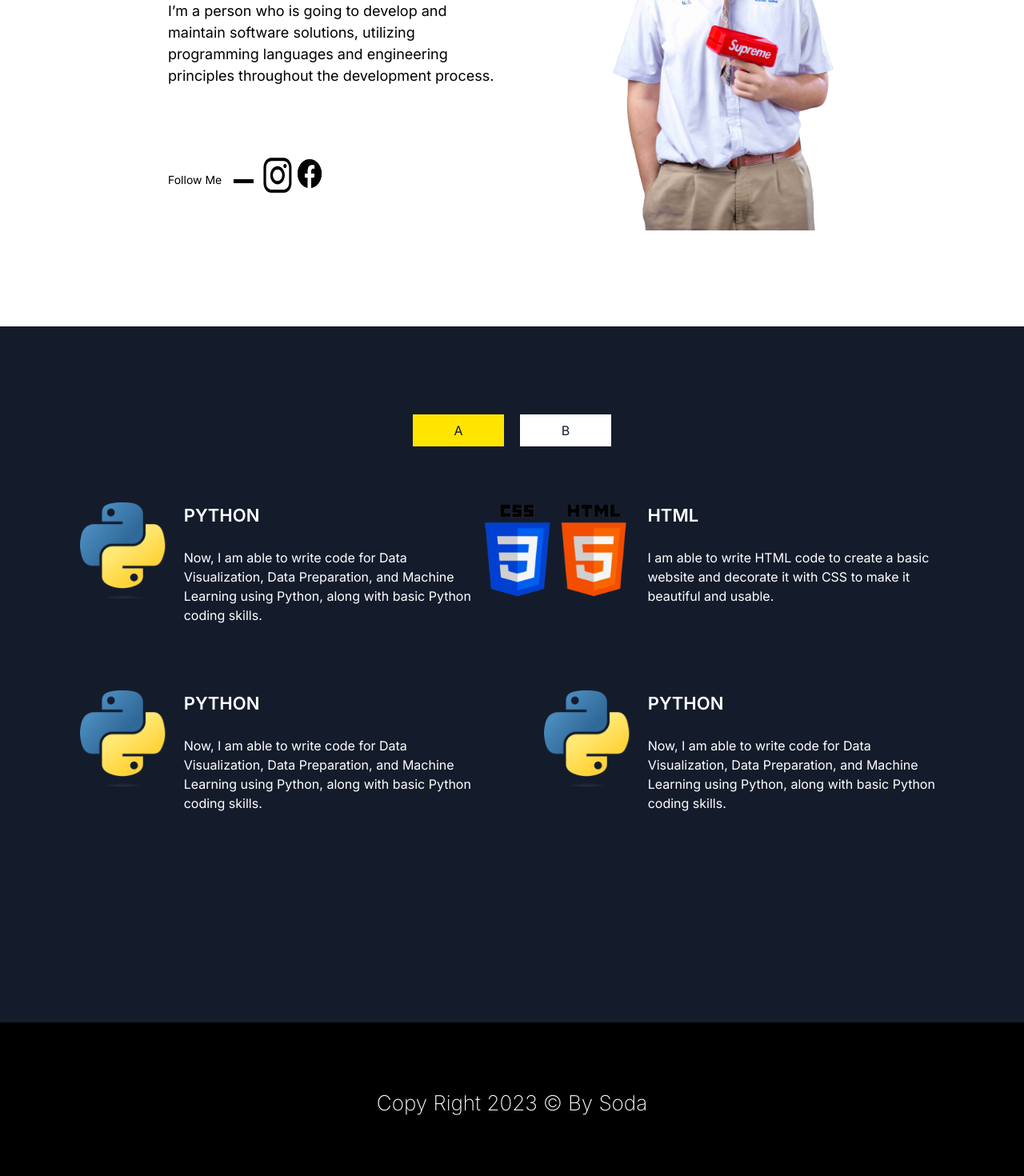
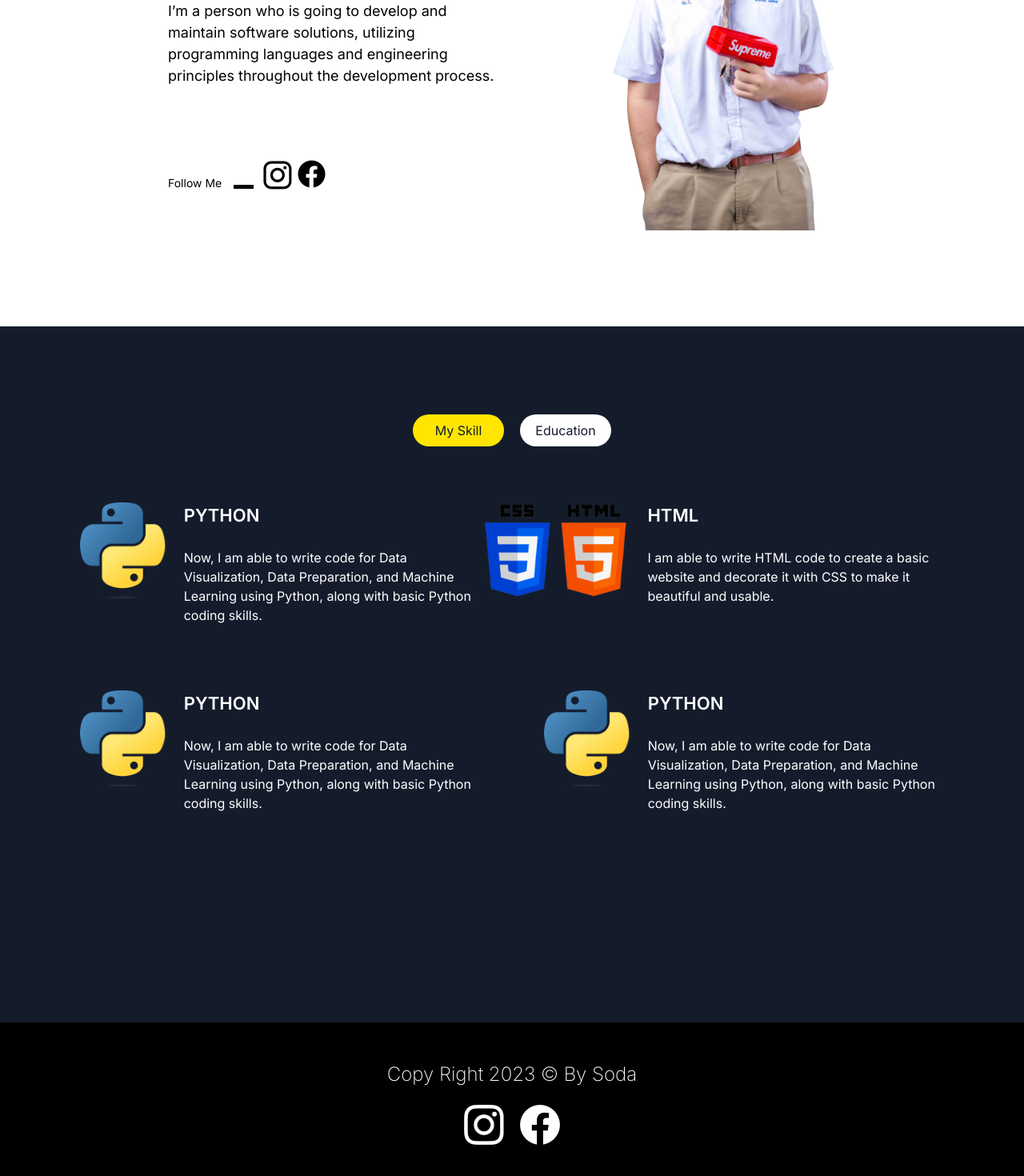
Before and after one commit to Worrawatsoda/sodaportfolio, a Next.js app: page / in a window 1280 px wide. Shown: the part 1068-2538 px from the top of the page at 80% size. Built offline with nearby package versions, Linux system fonts and the light colour scheme.

Commit message:
Edit footer

```diff
--- a/src/app/page.tsx
+++ b/src/app/page.tsx
@@ -51,25 +51,30 @@ export default function Home() {
           <div className=' w-[500px] h-[500px] pl-20 pt-20 '>
             <h1 className='text-black font-semibold italic text-[23px]'>Hello!<br /> I’m soda<br /> I Need To Be A  Software Developer</h1>
             <p className='text-grey-300 text-[18px]'><br />I’m a person who is going to develop and maintain software solutions, utilizing programming languages and engineering principles throughout the development process.</p>
-            <div className='flex  h-[50px] w-[400px] mt-[85px]   '>
+            <div className='flex items-center  h-[50px] w-[400px] mt-[85px]  '>
               <p className=' text-[14px]'><br />Follow Me </p>
-              <div className='bg-black h-[5px] w-[25px] ml-[15px] mt-[31px] '></div>
-              <Image className='ml-[10px]'
+              <div className='bg-black h-[5px] w-[25px] ml-[15px] mt-[31px] mr-[10px] '></div>
+              <div className='w-[40] h-[40] '>
+                <Image className=''
                   src="/ig icon.png"
                   width={40}
-                height={35}
+                  height={40}
 
                   alt="Picture of the author"
                 />
+              </div>
+              <div className='w-[45px] h-[45px] '>
                 <Image className=' mb-[2px]'
                   src="/fb icon.png"
-                width={40}
-                height={60}
+                  width={45}
+                  height={45}
 
                   alt="Picture of the author"
                 />
+              </div>
 
             </div>
+
           </div>
 
           <div className='flex items-center justify-center w-[500px] h-[500px] overflow-hidden ml-[20px]'>
@@ -89,22 +94,23 @@ export default function Home() {
 
         <div className='flex justify-center  h-[80px] w-full'>
           {mySkillButton == "A" ? (<>
-            <button className='text-primary w-[114px] h-[40px] bg-activebutton m-[10px] ' onClick={(e) => handleMySkillButton("A")}> A </button>
+            <button className='text-primary w-[114px] h-[40px] bg-activebutton m-[10px] rounded-full ' onClick={(e) => handleMySkillButton("A")}> My Skill</button>
 
           </>) :
             (<>
-              <button className='text-primary w-[114px] h-[40px] bg-secondary m-[10px] ' onClick={(e) => handleMySkillButton("A")}> A </button>
+              <button className='text-primary w-[114px] h-[40px] bg-secondary m-[10px] rounded-full ' onClick={(e) => handleMySkillButton("A")}> My Skill </button>
             </>)}
           {mySkillButton == "B" ? (<>
-            <button className='text-primary w-[114px] h-[40px] bg-activebutton m-[10px] ' onClick={(e) => handleMySkillButton("B")}> B </button>
+            <button className='text-primary w-[114px] h-[40px] bg-activebutton m-[10px] rounded-full ' onClick={(e) => handleMySkillButton("B")}> Education </button>
 
           </>) :
             (<>
-              <button className='text-primary w-[114px] h-[40px] bg-secondary m-[10px] ' onClick={(e) => handleMySkillButton("B")}> B </button>
+              <button className='text-primary w-[114px] h-[40px] bg-secondary m-[10px] rounded-full ' onClick={(e) => handleMySkillButton("B")}> Education </button>
             </>)}
 
         </div>
         {mySkillButton == "A" ? (<>
+
           <div className='flex items-center justify-center  w-full h-[350px]   '>
             <div className='flex  w-[500px] h-[120px] -mt-[150px] '>
               <Image className=' '
@@ -181,14 +187,14 @@ export default function Home() {
 
                 alt="Picture of the author"
               />
-              <p className='pl-10 pt-10 text-white text-[16px]'> dasdasdddddddddddddddddddddddddddddddddddddddd</p>
+              <p className='pl-10 pt-10 text-white text-[16px] '> dasdasdddddddddddddddddddddddddddddddddddddddd</p>
             </div>
 
           </div>
           <div className='flex items-center justify-center  w-full h-[400px] mt-20'>
             <div className='flex w-[560x] h-[400px] '>
               <div className='w-[560px] h-[400px] pl-20'>
-                <p className='pr-20 pt-10 text-white text-[16px]'> dasdasdddddddddddddddddddddddddddddddddddddddd</p>
+                <p className='pr-20 pt-10 text-white text-[16px]'> dasddddddddddddddddddddddddddddddd</p>
               </div>
               <div className='pl-10'>
                 <Image className='  '
@@ -210,8 +216,53 @@ export default function Home() {
       </section>
 
       <footer className='flex items-center justify-center w-full h-[200px] bg-black '>
-          <p className='text-secondary text-[26px] font-extralight'>Copy Right 2023 © By Soda</p>
+        {/* <p className='text-secondary text-[26px] font-extralight bg-green-200'>Copy Right 2023 © By Soda</p> */}
+        {/* <div className='flex items-center  h-[50px] w-[400px] mt-[85px] bg-red-200 '>
+          <div className='w-[50px] h-[50px]  '>
+            <Image className=''
+              src="/footerig icon.png"
+              width={50}
+              height={50}
 
+              alt="Picture of the author"
+            />
+          </div>
+          <div className='w-[50px] h-[50px] '>
+            <Image className=' mb-[2px]'
+              src="/footerfb icon.png"
+              width={50}
+              height={50}
+
+              alt="Picture of the author"
+            />
+          </div>
+
+        </div> */}
+
+        <div className='flex flex-col items-center justify-center w-[500px] h-[150px] '>
+          <p className='text-secondary text-[24px] font-extralight '>Copy Right 2023 © By Soda</p>
+           <div className='flex items-center justify-center h-[50px] w-[400px] mt-[20px]   '>
+          <div className='w-[50px] h-[50px] mr-[20px] '>
+            <Image className=''
+              src="/footerig icon.png"
+              width={50}
+              height={50}
+
+              alt="Picture of the author"
+            />
+          </div>
+          <a href="https://www.facebook.com/profile.php?id=100011950513306&locale=th_TH" target="blank" className='w-[50px] h-[50px] '>
+            <Image className=' mb-[2px]'
+              src="/footerfb icon.png"
+              width={50}
+              height={50}
+
+              alt="Picture of the author"
+            />
+          </a>
+
+        </div>
+        </div>
       </footer>
 
 
```
Also changed, not shown: public/footerfb icon.png (added), public/footerig icon.png (added). Lines whose indentation alone changed are shown as unchanged.
